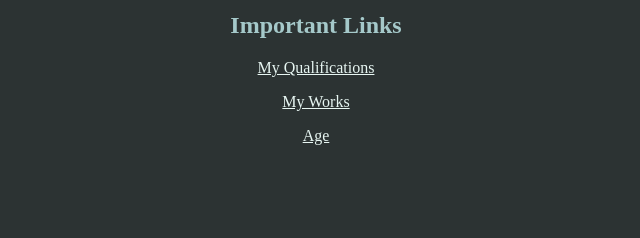
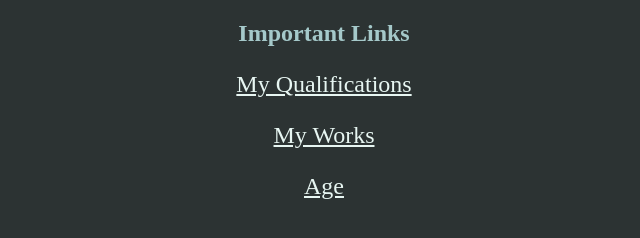
Before and after one commit to devanpoojith/About, a plain HTML site: page index.html in a window 1280 px wide. Shown: the part 1342-1580 px from the top of the page, without its empty margins (324-964 px from the left). Before the commit the page ends 1547 px from the top, so only its background shows below. Drawn offline with Linux system fonts and the light colour scheme.

Commit message:
Update styles.css

```diff
--- a/styles.css
+++ b/styles.css
@@ -1,4 +1,5 @@
-body {background-color: #2C3333;}
+body {background-color: #2C3333;
+      width: 100%;}
       hr {
 
       border-style: none;
@@ -17,3 +18,12 @@ table {
 a {
   color: #E7F6F2;
 }
+p {
+  color: #A5C9CA;
+  font-size: 150%;
+}
+div {
+  background-color: #E7F6F2;
+  width: 100%;
+  padding: 15px;
+}
```
